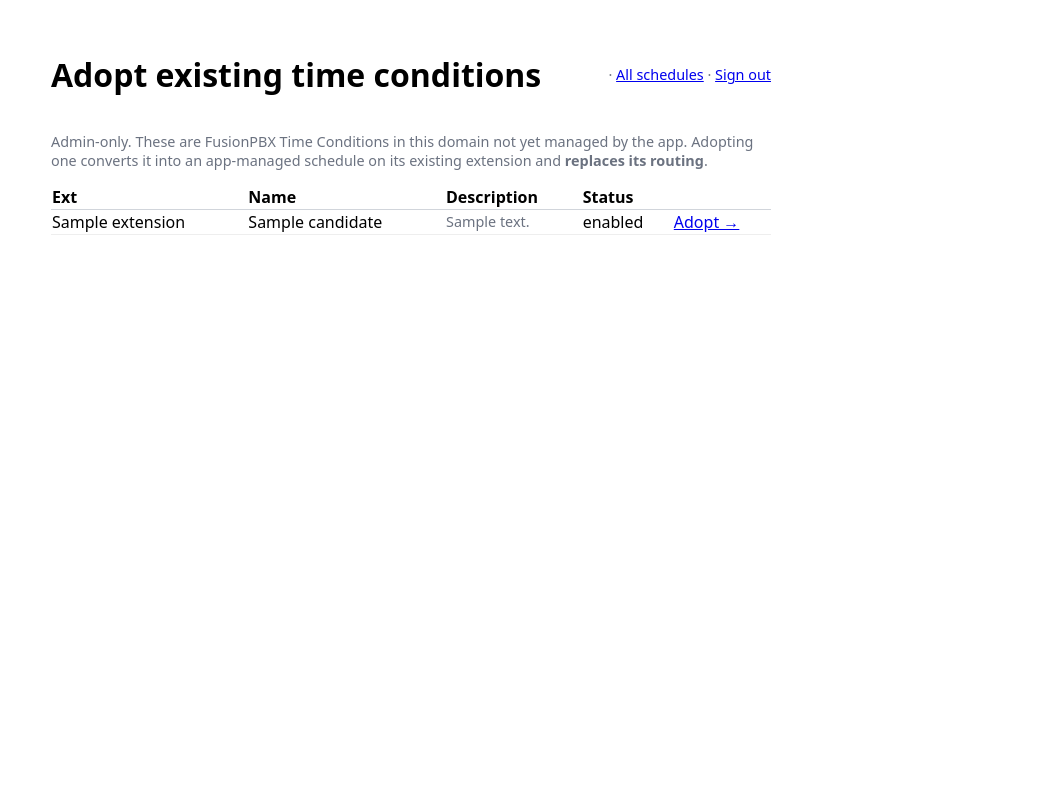
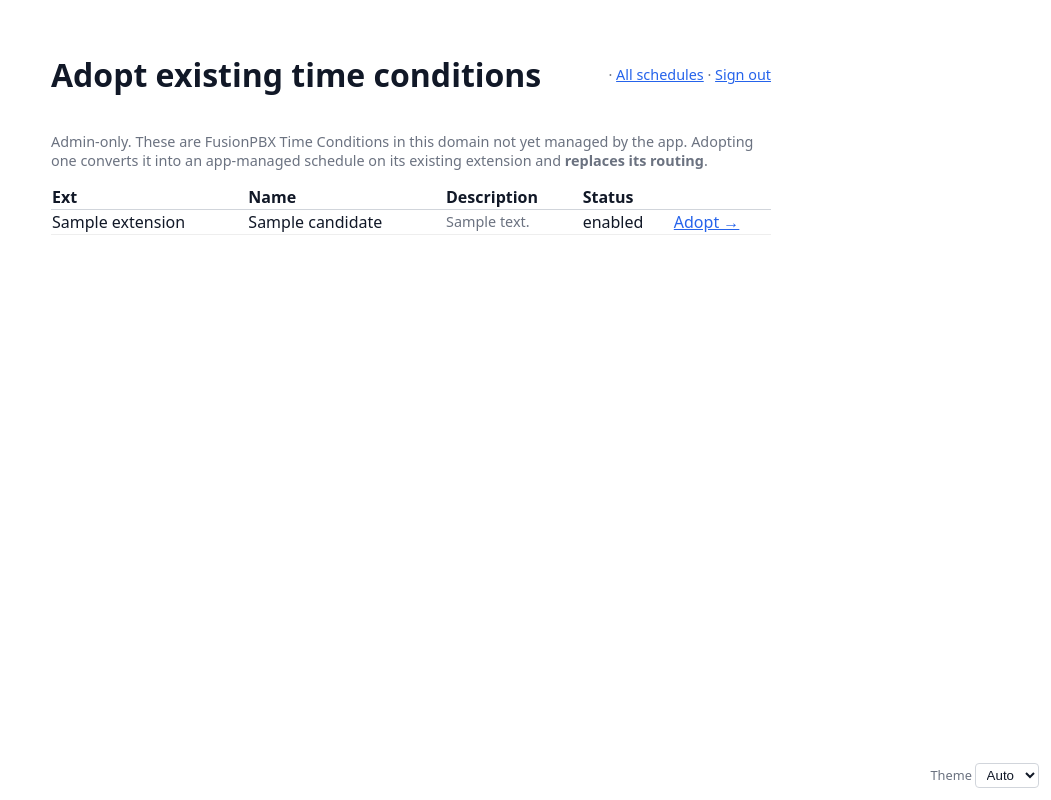
Before and after one commit to brett6320/fpbx_ivr_manager, a FastAPI app: template app/web/templates/adopt.html in a window 1280 px wide. Shown: the whole page, without its empty margins (229-1280 px from the left). Run offline with FastAPI, Linux system fonts and the light colour scheme; the template is opened without the code that fills it: most values are stand-ins (such as "Sample title", 1, 10 or a date in 2020); parts of the project's set-up code (start-up, migrations or seed data) failed here and were passed over.

Commit message:
Dark mode (follows system theme by default) (#18)
* Add dark mode; follow system theme by default

- base.html: theme via CSS color-scheme + light-dark() custom properties, so the
  UI follows the OS/browser theme automatically
- optional Auto/Light/Dark toggle (fixed, bottom-right), persisted in
  localStorage and applied before paint to avoid a flash
- swept templates' hardcoded light colors (borders, status boxes) to the shared
  CSS variables so tables/previews adapt in dark mode

66 tests pass (+2 theme), ruff clean.

* Fix theme test assertion (base palette names the hex legitimately)

---------

Co-authored-by: Brett <25758102+ngen-brett@users.noreply.github.com>

```diff
--- a/app/web/templates/admin_auth.html
+++ b/app/web/templates/admin_auth.html
@@ -67,8 +67,8 @@ function authz() { return document.getElementById('authz').value; }
 async function post(url, body){ const r = await fetch(url,{method:'POST',headers:{'Content-Type':'application/json'},body:JSON.stringify(body)}); return r.json(); }
 function render(el, res){
   const box = document.getElementById(el);
-  if(res.error){ box.innerHTML = '<div class="preview" style="border-color:#dc2626;">'+res.error+'</div>'; return; }
-  let h = '<div class="preview" style="border-color:'+(res.ok?'#16a34a':'#dc2626')+';"><ul style="margin:0;padding-left:1.2rem;">';
+  if(res.error){ box.innerHTML = '<div class="preview" style="border-color:var(--danger);">'+res.error+'</div>'; return; }
+  let h = '<div class="preview" style="border-color:'+(res.ok?'var(--ok)':'var(--danger)')+';"><ul style="margin:0;padding-left:1.2rem;">';
   (res.steps||[]).forEach(s=>{ h += '<li>'+(s.ok?'✓':'✗')+' <strong>'+s.name+'</strong>'+(s.detail?': '+escapeHtml(s.detail):'')+'</li>'; });
   h += '</ul>';
   if(res.unverified){ h += '<p class="muted">Token not cryptographically verified — inspection only.</p>'; }
@@ -104,7 +104,7 @@ async function save(){
   }
   const res = await post('/admin/auth/save', body);
   const box = document.getElementById('save_result');
-  box.innerHTML = '<div class="preview" style="border-color:'+(res.ok?'#16a34a':'#dc2626')+';">'
+  box.innerHTML = '<div class="preview" style="border-color:'+(res.ok?'var(--ok)':'var(--danger)')+';">'
     + (res.ok ? ('Saved: '+res.written.join(', ')+'. <strong>'+res.note+'</strong>') : ('Error: '+res.error)) + '</div>';
 }
 </script>
--- a/app/web/templates/adopt.html
+++ b/app/web/templates/adopt.html
@@ -13,13 +13,13 @@ its existing extension and <strong>replaces its routing</strong>.</p>
 {% else %}
 <table style="width:100%; border-collapse:collapse;">
   <thead>
-    <tr style="text-align:left; border-bottom:1px solid #d1d5db;">
+    <tr style="text-align:left; border-bottom:1px solid var(--border);">
       <th>Ext</th><th>Name</th><th>Description</th><th>Status</th><th></th>
     </tr>
   </thead>
   <tbody>
   {% for t in candidates %}
-    <tr style="border-bottom:1px solid #eee;">
+    <tr style="border-bottom:1px solid var(--border-light);">
       <td>{{ t.extension }}</td>
       <td>{{ t.name }}</td>
       <td class="muted">{{ t.description }}</td>
--- a/app/web/templates/base.html
+++ b/app/web/templates/base.html
@@ -4,18 +4,64 @@
   <meta charset="utf-8">
   <meta name="viewport" content="width=device-width, initial-scale=1">
   <title>FusionPBX IVR Manager</title>
+  <script>
+    // apply the saved theme before paint to avoid a flash; default = follow system
+    (function(){ try { var t = localStorage.getItem('theme'); if (t === 'light' || t === 'dark') document.documentElement.dataset.theme = t; } catch(e){} })();
+  </script>
   <style>
-    body { font-family: system-ui, sans-serif; max-width: 720px; margin: 2rem auto; padding: 0 1rem; }
+    /* follow the system theme by default; the toggle overrides via data-theme */
+    :root { color-scheme: light dark; }
+    :root[data-theme="light"] { color-scheme: light; }
+    :root[data-theme="dark"]  { color-scheme: dark; }
+    :root {
+      --bg:      light-dark(#ffffff, #0f1115);
+      --fg:      light-dark(#111827, #e5e7eb);
+      --muted:   light-dark(#6b7280, #9ca3af);
+      --border:  light-dark(#d1d5db, #374151);
+      --border-light: light-dark(#eeeeee, #262b33);
+      --accent:  light-dark(#2563eb, #60a5fa);
+      --panel:   light-dark(#f3f4f6, #171a20);
+      --field-bg: light-dark(#ffffff, #12151b);
+      --danger:  light-dark(#dc2626, #f87171);
+      --ok:      light-dark(#16a34a, #34d399);
+      --warn:    light-dark(#d97706, #fbbf24);
+    }
+    body { font-family: system-ui, sans-serif; max-width: 720px; margin: 2rem auto; padding: 0 1rem;
+           background: var(--bg); color: var(--fg); }
+    a { color: var(--accent); }
     label { display: block; margin: .75rem 0 .25rem; font-weight: 600; }
-    input, select, textarea { width: 100%; padding: .5rem; box-sizing: border-box; }
-    button { margin-top: 1rem; padding: .6rem 1.2rem; cursor: pointer; }
-    .preview { background: #f3f4f6; border-left: 4px solid #2563eb; padding: 1rem; margin-top: 1rem; }
+    input, select, textarea { width: 100%; padding: .5rem; box-sizing: border-box;
+           background: var(--field-bg); color: var(--fg); border: 1px solid var(--border); border-radius: 4px; }
+    button { margin-top: 1rem; padding: .6rem 1.2rem; cursor: pointer;
+             background: var(--accent); color: #fff; border: none; border-radius: 4px; }
+    table { border-color: var(--border); }
+    .preview { background: var(--panel); border-left: 4px solid var(--accent); padding: 1rem; margin-top: 1rem; }
     .topbar { display: flex; justify-content: space-between; align-items: center; }
-    .muted { color: #6b7280; font-size: .9rem; }
+    .muted { color: var(--muted); font-size: .9rem; }
     .grid2 { display: grid; grid-template-columns: 1fr 1fr; gap: 1rem; }
+    .theme-switch { position: fixed; bottom: .75rem; right: .75rem; font-size: .8rem; }
+    .theme-switch select { width: auto; padding: .2rem .4rem; }
   </style>
 </head>
 <body>
 {% block body %}{% endblock %}
+<div class="theme-switch muted">
+  <label style="display:inline; font-weight:400;">Theme
+    <select id="themeSel" onchange="setTheme(this.value)">
+      <option value="auto">Auto</option>
+      <option value="light">Light</option>
+      <option value="dark">Dark</option>
+    </select>
+  </label>
+</div>
+<script>
+  function setTheme(v){
+    try {
+      if (v === 'auto') { delete document.documentElement.dataset.theme; localStorage.removeItem('theme'); }
+      else { document.documentElement.dataset.theme = v; localStorage.setItem('theme', v); }
+    } catch(e){}
+  }
+  (function(){ try { document.getElementById('themeSel').value = localStorage.getItem('theme') || 'auto'; } catch(e){} })();
+</script>
 </body>
 </html>
--- a/app/web/templates/ivrs.html
+++ b/app/web/templates/ivrs.html
@@ -10,11 +10,11 @@
   <p class="muted">No managed IVR menus yet.</p>
 {% else %}
 <table style="width:100%; border-collapse:collapse;">
-  <thead><tr style="text-align:left; border-bottom:1px solid #d1d5db;">
+  <thead><tr style="text-align:left; border-bottom:1px solid var(--border);">
     <th>Ext</th><th>Name</th><th>Status</th><th></th></tr></thead>
   <tbody>
   {% for i in ivrs %}
-    <tr style="border-bottom:1px solid #eee;">
+    <tr style="border-bottom:1px solid var(--border-light);">
       <td>{{ i.extension }}</td>
       <td>{{ i.name }}</td>
       <td>{{ 'enabled' if i.enabled else 'disabled' }}</td>
--- a/app/web/templates/local_login.html
+++ b/app/web/templates/local_login.html
@@ -3,7 +3,7 @@
 <h1>{{ org }} — Local administrator sign-in</h1>
 <p class="muted">Break-glass access for local administrators. Requires MFA.</p>
 
-{% if error %}<div class="preview" style="border-color:#dc2626;">{{ error }}</div>{% endif %}
+{% if error %}<div class="preview" style="border-color:var(--danger);">{{ error }}</div>{% endif %}
 
 <form method="post" action="/auth/local">
   <label>Username</label>
--- a/app/web/templates/login.html
+++ b/app/web/templates/login.html
@@ -2,7 +2,7 @@
 {% block body %}
 <h1>{{ org }} — IVR Manager</h1>
 
-{% if error %}<div class="preview" style="border-color:#dc2626;">{{ error }}</div>{% endif %}
+{% if error %}<div class="preview" style="border-color:var(--danger);">{{ error }}</div>{% endif %}
 
 {% if sso %}
   <p class="muted">Sign in with your organization account.</p>
--- a/app/web/templates/mfa_setup.html
+++ b/app/web/templates/mfa_setup.html
@@ -4,7 +4,7 @@
 <p class="muted">Local administrators must enrol an MFA factor. Choose a passkey
 or an authenticator app (TOTP).</p>
 
-{% if error %}<div class="preview" style="border-color:#dc2626;">{{ error }}</div>{% endif %}
+{% if error %}<div class="preview" style="border-color:var(--danger);">{{ error }}</div>{% endif %}
 
 <h2>Option A — Passkey (recommended)</h2>
 <p class="muted">Uses your device biometrics or security key.</p>
--- a/app/web/templates/mfa_verify.html
+++ b/app/web/templates/mfa_verify.html
@@ -3,7 +3,7 @@
 <h1>Verify your identity</h1>
 <p class="muted">This local administrator account requires a second factor.</p>
 
-{% if error %}<div class="preview" style="border-color:#dc2626;">{{ error }}</div>{% endif %}
+{% if error %}<div class="preview" style="border-color:var(--danger);">{{ error }}</div>{% endif %}
 
 {% if has_passkey %}
   <h2>Passkey</h2>
--- a/app/web/templates/schedule_form.html
+++ b/app/web/templates/schedule_form.html
@@ -8,7 +8,7 @@
 <p class="muted">Managed extensions: {{ pool }}. Greeting for {{ org }}.</p>
 
 {% if adopt_uuid %}
-<div class="preview" style="border-color:#d97706;">
+<div class="preview" style="border-color:var(--warn);">
   <strong>Adopting extension {{ c.extension }}.</strong> This replaces the existing
   time condition's routing with an app-managed schedule and takes ownership of it.
   The original routing is overwritten.
--- a/app/web/templates/schedules.html
+++ b/app/web/templates/schedules.html
@@ -11,13 +11,13 @@
 {% else %}
 <table style="width:100%; border-collapse:collapse;">
   <thead>
-    <tr style="text-align:left; border-bottom:1px solid #d1d5db;">
+    <tr style="text-align:left; border-bottom:1px solid var(--border);">
       <th>Ext</th><th>Label</th><th>Window</th><th>When closed</th><th>Open dest</th><th></th>
     </tr>
   </thead>
   <tbody>
   {% for c in schedules %}
-    <tr style="border-bottom:1px solid #eee;">
+    <tr style="border-bottom:1px solid var(--border-light);">
       <td>{{ c.extension }}{% if not c.in_pool %} <span class="muted" title="Adopted; outside the managed pool">(adopted)</span>{% endif %}</td>
       <td>{{ c.label }}{% if not c.enabled %} <span class="muted">(disabled)</span>{% endif %}</td>
       <td class="muted">
```
Also changed, not shown: tests/test_theme.py (added, +31 -0 lines).
